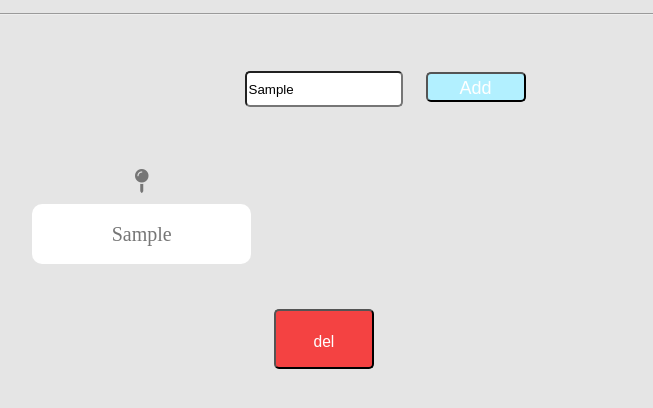
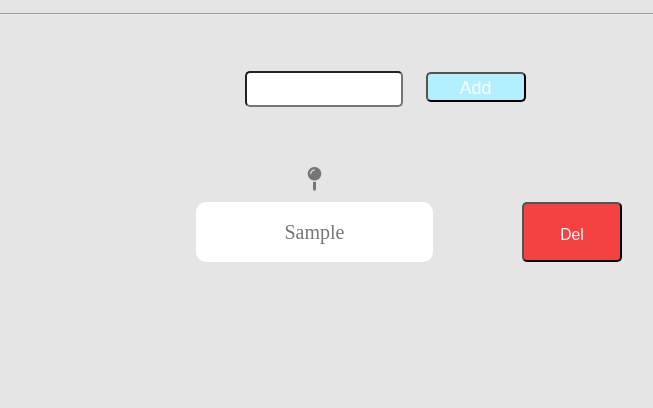
Before and after one commit to a-pompom/wg, a plain HTML site: page JavaScript/index.html in a window 1280 px wide. Both pictures are taken after typing "Sample" into the empty fields and a click on the button "Add". Shown: the part 60-468 px from the top of the page, without its empty margins (255-908 px from the left). Drawn offline with Linux system fonts and the light colour scheme.

Commit message:
リファクタリング

```diff
--- a/JavaScript/index.html
+++ b/JavaScript/index.html
@@ -16,9 +16,21 @@
 			<input type="text" id="todoInput" class="field--todo">
 			<button type="button" id="addButton" class="button--save">Add</button>
 
-			<ul class="todo-list" id="todoList">
-
-			</ul>
+			<div id="todoList">
+<!--
+				<ul class="todo-list__row">
+					<li class="todo-list--item">
+						<ul>
+							<li><i class="fas fa-map-pin todo-list__pin"></i></li>
+							<li class="todo-list__task">test</li>
+						</ul>
+					</li>
+					<li>
+						<button class="button--del" id="delButton-test">del</button>
+					</li>
+				</ul>
+-->
+			</div>
 		</div>
 		<script src="script.js"></script>
 	</body>
--- a/JavaScript/script.js
+++ b/JavaScript/script.js
@@ -1,92 +1,152 @@
-var todo = (function(){
-	var todoList = [];
-	var todoListHTML = '';
-	var indexList = {};
+//クロージャ定義
+let todo = (function(){
+	//変数定義
+	//スコープチェインにより、関数の内側からも参照可能
+	let todoList = [];
+	//HTML要素の子要素に動的に生成したTODO要素を追加することで描画する
+	let todoListElement = document.getElementById('todoList');
 
+	/**
+	 * 描画処理
+	 * 各タスク及び削除ボタンをHTML要素で作成する
+	 */
 	function draw(){
-		todoListHTML = '';
-		indexList = {};
-		document.getElementById('todoList').innerHTML = '';
-		for (var i=0; i < todoList.length; i++){
-			var todoRow = document.createElement('ul');
+		//初期化
+		todoListElement.innerHTML = '';
+
+		/*
+		<ul>(行要素)
+			<li>(タスク＋ピン)
+				<ul>
+					<li>(ピン) </li>
+					<li>(タスク) </li>
+				</ul>
+			</li>
+			<li>(削除ボタン) </li>
+		</ul>
+		上記HTML要素をtodoListの要素数だけ生成
+		*/
+		for (let i=0; i < todoList.length; i++){
+			//行要素
+			let todoRow = document.createElement('ul');
 			todoRow.setAttribute('class', 'todo-list__row');
 
-			var todoSub = document.createElement('li');
-			todoSub.setAttribute('class', 'todo-list--sub');
-			var todoSubList = document.createElement('ul');
-			var todoPinLi = document.createElement('li');
-			var todoPin = document.createElement('i');
-			todoPin.setAttribute('class', 'fas fa-map-pin todo-list__pin');
-			todoPinLi.appendChild(todoPin);
+			//タスク＋ピン
+			todoRow.appendChild(createTask(i));
 
-			var todoItem = document.createElement('li');
-			todoItem.setAttribute('class', 'todo-list__item');
-			todoItem.textContent = todoList[i];
+			//削除ボタン
+			todoRow.appendChild(createDelButton(i));
 
-			todoSubList.appendChild(todoPinLi);
-			todoSubList.appendChild(todoItem);
+			//既存のHTML要素へ追加することで描画される
+			todoListElement.appendChild(todoRow);
+		}
 
-			todoSub.appendChild(todoSubList);
-
-			todoRow.appendChild(todoSub);
-
-			var delButtonLi = document.createElement('li');
-			var delButton = document.createElement('button');
-			delButton.setAttribute('class', 'button--del');
-			delButton.textContent = 'del'
-			//delButton.setAttribute('onclick', '"todo.delButtonClick(' + i + ')"');
-			delButton.setAttribute('id', 'delButton-' + i);
-			//document.getElementById('delButton-' + i).addEventListener('click', function(){ del() });
-			delButtonLi.appendChild(delButton);
-
-			todoRow.appendChild(delButtonLi);
-			document.getElementById('todoList').innerHTML += todoRow.innerHTML;
-			indexList[i] = i;
-			console.log(indexList);
-
-		}
-		Object.entries(indexList).forEach(([key, value]) => {
-    		console.log({key, value});
-			document.getElementById('delButton-' + value).onclick = (function(a) {
-				return function(){ del(a);};
-			})(value);
+		//削除ボタンクリックイベントの登録
+		//ループインデックスはループ終了時にtodoList.lengthとなってしまうので
+		//不変の配列のインデックスをもとにイベントを登録する
+		todoList.forEach((element, index) => {
+			document.getElementById('delButton-' + index).onclick = ()=>{del(index)};
 		});
-
-		//var x = document.getElementById('delButton-' + indexList[i]).getAttribute('id');
-
-
 	}
 
+	/**
+	 * タスクを描画するためのHTML要素を生成
+	 * @param Number itemIndex 描画対象のインデックス
+	 * @return Object todoItem タスクのHTML要素
+	 */
+	function createTask(itemIndex){
+		//ピンとタスク(li)
+		let todoItem = document.createElement('li');
+		todoItem.setAttribute('class', 'todo-list--item');
 
+		//ピンとタスク(ul)
+		let todoItemUL = document.createElement('ul');
 
-	function add(item) {
-		todoList.push(item);
+		//ピンを囲うli要素
+		let todoPinLi = document.createElement('li');
+		//ピンを描画するi要素
+		let todoPin = document.createElement('i');
+		todoPin.setAttribute('class', 'fas fa-map-pin todo-list__pin');
+		todoPinLi.appendChild(todoPin);
+
+		//タスク
+		let task = document.createElement('li');
+		task.setAttribute('class', 'todo-list__task');
+		task.textContent = todoList[itemIndex];
+
+		//ピンとタスクをulへセット
+		todoItemUL.appendChild(todoPinLi);
+		todoItemUL.appendChild(task);
+		//ulをliの要素としてセット
+		todoItem.appendChild(todoItemUL);
+
+		return todoItem;
 	}
 
+	/**
+	 * 各行ごとに削除ボタンを生成する
+	 * @param   Number itemIndex 現在行のインデックス
+	 * @returns Object 削除ボタンのHTML要素
+	 */
+	function createDelButton(itemIndex){
+		//削除ボタンを保持するli要素
+		let delButtonLi = document.createElement('li');
+		//削除ボタン
+		let delButton = document.createElement('button');
+		delButton.setAttribute('class', 'button--del');
+		delButton.textContent = 'Del';
+		//クリックイベントを登録できるようIDを動的に生成
+		delButton.setAttribute('id', 'delButton-' + itemIndex);
+
+		//li要素にボタンを追加
+		delButtonLi.appendChild(delButton);
+
+		return delButtonLi;
+	}
+
+	/**
+	 * 削除ボタンクリック時に呼ばれる処理
+	 * todoListからクリックされた要素のインデックスに該当するものを削除
+	 * @param int delIndex...削除対象のインデックス
+	 */
 	function del(delIndex) {
-		console.log('run');
+		//各要素のインデックスを検索し、パラメータと等しいもののみ除外
 		todoList = todoList.filter((element, index) => index !== delIndex);
+
+		//削除したものを除いて再描画
 		draw();
 	}
 
+	//戻り値として渡されるオブジェクト
+	//変数名.関数名で実行可能となる
 	return {
-		addButtonClick: function (){
-			var item = document.getElementById('todoInput').value;
+		/**
+		 * 追加ボタンクリック時に呼ばれる処理
+		 * フォームの入力値をもとにタスクを生成
+		 */
+		addButtonClick (){
+			//フォームの入力値
+			let item = document.getElementById('todoInput').value;
+			//空の場合はエラーとする
+			if (!item) {
+				alert('入力してください');
+				return;
+			}
+
 			todoList.push(item);
+			//フォームを初期化し、再描画
+			document.getElementById('todoInput').value = '';
 			draw();
 		},
 
-		delButtonClick: function(index) {
-			console.log('run');
-			todoList.filter(element => element !== index);
-			draw();
-		},
-
-		init: function() {
-			var addButton = document.getElementById('addButton');
+		/**
+		 * 初期化処理
+		 * 追加ボタンにイベントを設定
+		 */
+		init () {
+			let addButton = document.getElementById('addButton');
 			addButton.addEventListener('click', todo.addButtonClick);
 		}
-
 	}
 })();
 
--- a/JavaScript/scss/style.scss
+++ b/JavaScript/scss/style.scss
@@ -15,26 +15,15 @@
 	width: 80%;
 
 	&__row {
+		margin: 10px 10% 10px 0;
 		@include flex-center;
 	}
 
-	&__index {
-		width: 5%;
-		height: 60px;
-		font-size: 20px;
-		line-height: 60px;
-		background-color: white;
-		margin: 40px 10px 30px 10px;
-		border-radius: 50%;
-		background-color: black;
-		color: white;
-	}
-
-	&--sub {
+	&--item {
 		width: 50%;
 	}
 
-	&__item {
+	&__task {
 		width: 60%;
 		height: 60px;
 		font-size: 20px;
```
Also changed, not shown: JavaScript/style.css, 1 other file.
